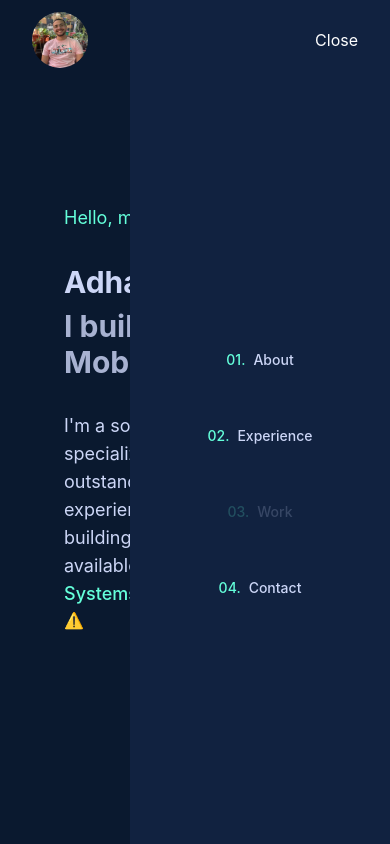
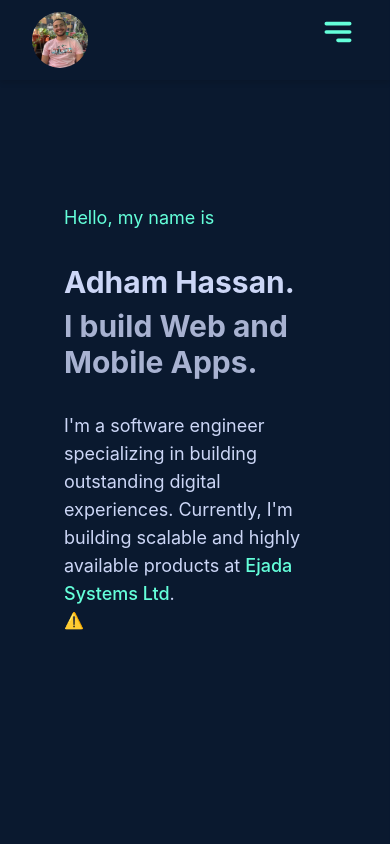
Before and after one commit to adhamhassan99/portfolio, a React (Vite) app: page / in a window 390 px wide. Shown: the top 844 px of the page. Built offline with nearby package versions, Linux system fonts and the light colour scheme; no server answers.

Commit message:
fixed nav issue and added nav close on drawer click

```diff
--- a/src/components/DrawerNav/DrawerNav.tsx
+++ b/src/components/DrawerNav/DrawerNav.tsx
@@ -1,20 +1,21 @@
 import React, { useEffect, useState } from "react";
 import TopNavLink from "../TopNavLink/TopNavLink";
+import { ReactComponent as BurgerMenu } from "../../assets/burgerMenu.svg";
+import { ReactComponent as Close } from "../../assets/Close.svg";
 
 type Props = {};
 
 const DrawerNav = (props: Props) => {
-  const [active, setActive] = useState(false);
+  const [active, setActive] = useState(true);
   const root = document.getElementById("root");
-  useEffect(() => {
-    !active ? (root.style.overflowY = "clip") : (root.style.overflowY = "");
-  }, [active]);
+  // useEffect(() => {
+  //   !active ? (root.style.overflowY = "clip") : (root.style.overflowY = "");
+  // }, [active]);
 
   return (
-    <div className={`sm:hidden  flex flex-col z-50`}>
+    <div id="drawer" className={`sm:hidden  flex flex-col z-50`}>
       <div onClick={() => setActive(!active)} className="">
-        icon
-        {active ? "active" : "not"}
+        <BurgerMenu />
       </div>
 
       <div
@@ -26,18 +27,38 @@ const DrawerNav = (props: Props) => {
           onClick={() => setActive(!active)}
           className="text-white w-fit  ml-auto mr-8 mt-7"
         >
-          Close
+          <Close />
         </div>
         <div className="flex flex-col items-center justify-center h-full gap-14">
-          <TopNavLink drawer number={1} title="About" navTo="#about" />
           <TopNavLink
+            onNav={() => setActive(!active)}
+            drawer
+            number={1}
+            title="About"
+            navTo="#about"
+          />
+          <TopNavLink
+            onNav={() => setActive(!active)}
             drawer
             number={2}
             title="Experience"
             navTo="#experience"
           />
-          <TopNavLink drawer disabled number={3} title="Work" navTo="#work" />
-          <TopNavLink drawer number={4} title="Contact" navTo="#contact" />
+          <TopNavLink
+            onNav={() => setActive(!active)}
+            drawer
+            disabled
+            number={3}
+            title="Work"
+            navTo="#work"
+          />
+          <TopNavLink
+            onNav={() => setActive(!active)}
+            drawer
+            number={4}
+            title="Contact"
+            navTo="#contact"
+          />
         </div>
       </div>
     </div>
--- a/src/components/NavBar/NavBar.tsx
+++ b/src/components/NavBar/NavBar.tsx
@@ -42,11 +42,11 @@ export default function NavBar({}: Props) {
 
   return (
     <div
-      className={`transition-transform duration-500 -translate-y-${
+      className={`transition duration-500 -translate-y-${
         scrolledDown ? "24" : "0"
       } py-3 px-8 flex justify-between sticky top-0 bg-${
         !bgSemi ? "transparent" : "Navy"
-      } w-full z-50  before:bg-Navy before:absolute before:h-full before:w-screen before:opacity-95 before:drop  before:right-0 before:top-0`}
+      } w-full z-50  before:bg-Navy before:absolute before:h-full before:w-screen before:opacity-95 before:drop-shadow-md  before:right-0 before:top-0`}
     >
       <a data-aos="fade-down" data-aos-once="true" href="#hero">
         <img src={dp} className="w-14 h-14 rounded-full" />
--- a/src/components/TopNavLink/TopNavLink.tsx
+++ b/src/components/TopNavLink/TopNavLink.tsx
@@ -7,6 +7,7 @@ type Props = {
   disabled?: boolean;
   delay?: string;
   drawer?: boolean;
+  onNav?: Function;
 };
 
 export default function TopNavLink({
@@ -16,9 +17,11 @@ export default function TopNavLink({
   disabled,
   delay = "1000",
   drawer = false,
+  onNav = () => {},
 }: Props) {
   return (
     <div
+      onClick={onNav}
       data-aos={!drawer && "fade-down"}
       data-aos-once="true"
       data-aos-duration={delay}
```
Also changed, not shown: src/assets/Close.svg (added), src/assets/burgerMenu.svg (added).
